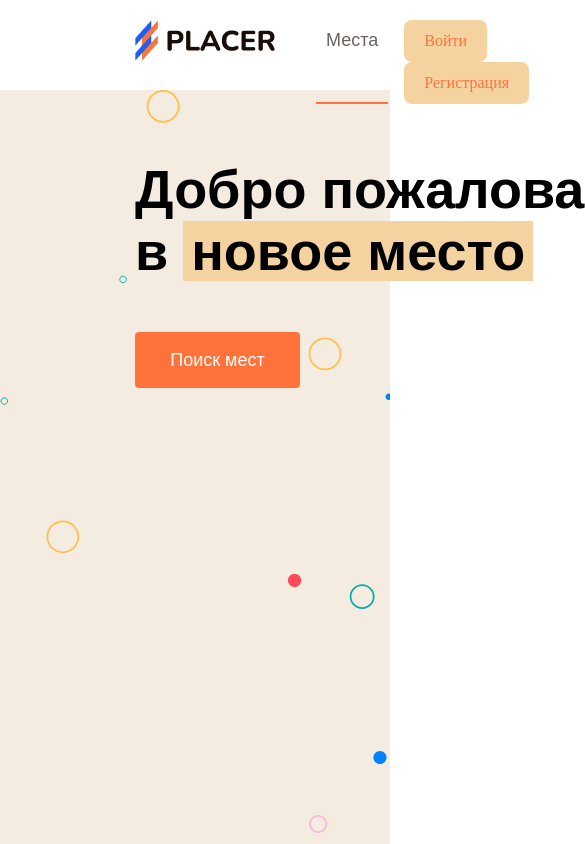
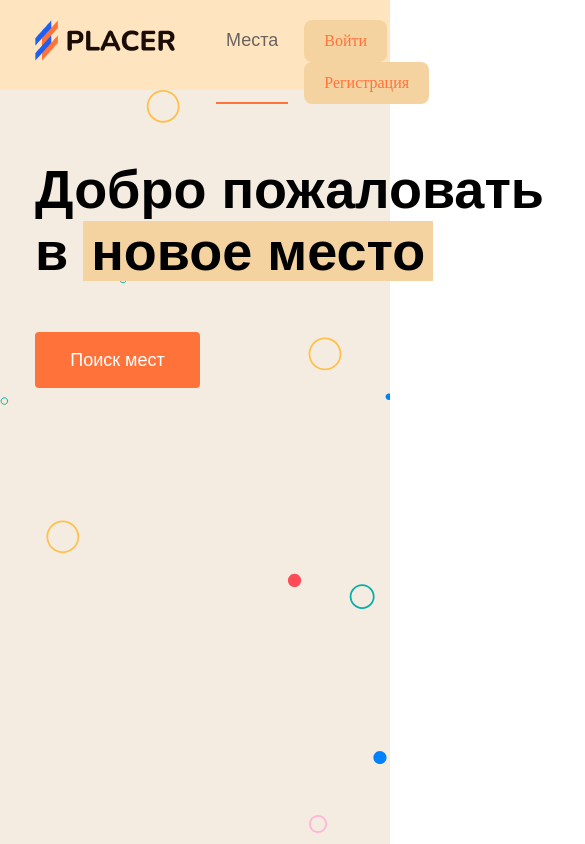
Before and after one commit to Daniileq/Placer, a React (Create React App) app in the folder client-react/: page / in a window 390 px wide. Shown: the top 844 px of the page, 585 px wide, since content can reach past the window. Built offline with nearby package versions, Linux system fonts and the light colour scheme; no server answers.

Commit message:
add some global styles

```diff
--- a/client-react/src/features/App.css
+++ b/client-react/src/features/App.css
@@ -17,6 +17,7 @@ body,
 
 header {
   height: 90px;
+  background-color: #ffe5bf;
 }
 
 main {
@@ -102,6 +103,8 @@ footer a {
 
 .content_container {
   padding: 0 135px;
+  max-width: 1650px;
+  margin: 0 auto;
 }
 
 .flex_container {
@@ -126,3 +129,9 @@ footer a {
 .font_body_small {
   font-weight: 400;
 }
+
+@media only screen and (max-width: 1200px) {
+  .content_container {
+    padding: 0 35px;
+  }
+}
```
